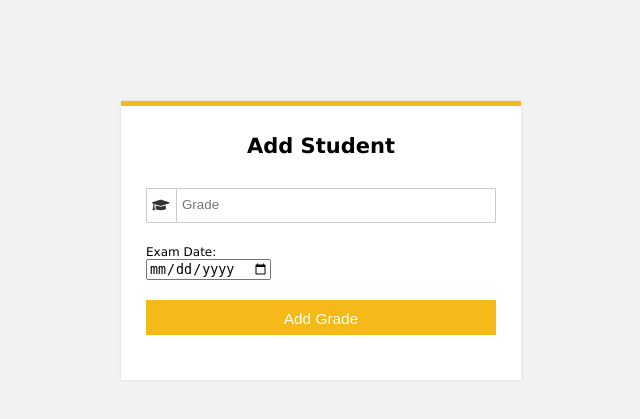
After one commit to Keshav-Thakur-108/llorav1-website, a Node server app: page /2/addGrade in a window 1280 px wide. The commit adds this page. Shown: the top 419 px of the page, without its empty margins (319-959 px from the left). Run offline with Node 20, Linux system fonts and the light colour scheme; some libraries are stand-ins or nearby versions.

Commit message:
Add grades and addGrades route

```diff
--- a/index.js
+++ b/index.js
@@ -9,6 +9,7 @@ app.use(express.json())
 app.use(express.static("public"))
 app.use(require('./routes'))
 app.set('view engine', 'pug')
+app.locals.moment = require('moment')
 
 mongoose.connect(config.mongoURI, {
     useNewUrlParser: true,
--- a/package.json
+++ b/package.json
@@ -10,6 +10,7 @@
   "license": "ISC",
   "dependencies": {
     "express": "^4.17.1",
+    "moment": "^2.29.1",
     "mongoose": "^5.13.1",
     "pug": "^3.0.2"
   }
--- a/public/stylesheets/addStudent.css
+++ b/public/stylesheets/addStudent.css
@@ -250,6 +250,7 @@ body {
   border-color: #000;
   outline: none;
 }
+
 .select_arrow {
   position: absolute;
   top: calc(50% - 4px);
--- a/public/stylesheets/index.css
+++ b/public/stylesheets/index.css
@@ -53,7 +53,7 @@
 
 .rwd-table th,
 .rwd-table td {
-  text-align: left;
+  text-align: center;
 }
 
 .rwd-table {
--- a/routes/index.js
+++ b/routes/index.js
@@ -2,6 +2,7 @@ const express = require('express')
 const router = express.Router()
 const path = require('path')
 const Student = require('../models/student')
+const Grade = require('../models/grade')
 
 router.get('/', (req, res) => {
     Student.find({}, (err, students) => {
@@ -17,8 +18,50 @@ router.get('/', (req, res) => {
 
 })
 
+router.get('/:id/grades', (req, res) => {
+    Student.findById(req.params.id).populate("grades").exec((err, foundStudent) => {
+        if(err)
+        console.log(err)
+        else
+        {
+            console.log(foundStudent.grades)
+            res.render('grades', {grades: foundStudent.grades, id: req.params.id})
+        }
+
+    })
+
+})
+
 router.get('/addStudent', (req, res) => {
     res.render('addStudent')
+})
+
+router.get('/:id/addGrade', (req,res) => {
+    res.render('addGrade', {id: req.params.id})
+})
+
+router.post('/:id/addGrade', (req, res) => {
+    Student.findById(req.params.id, (err, foundStudent) => {
+        if(err)
+        console.log(err)
+        else
+        {
+            console.log(foundStudent)
+            Grade.create({examDate: req.body.examDate, grade: req.body.grade}, (err, newGrade) => {
+            if(err)
+            console.log(err)
+            else
+            {
+                newGrade.studentID = req.params.id
+                newGrade.save()
+                foundStudent.grades.push(newGrade)
+                foundStudent.save()
+                res.redirect("/" + req.params.id + "/grades")
+            }
+        })
+        }
+
+    })
 })
 
 router.post('/addStudent', (req, res) => {
--- /dev/null
+++ b/views/addGrade.pug
@@ -0,0 +1,26 @@
+doctype html
+html(lang='en')
+  head
+    meta(charset='UTF-8')
+    meta(http-equiv='X-UA-Compatible' content='IE=edge')
+    meta(name='viewport' content='width=device-width, initial-scale=1.0')
+    script(src='https://cdnjs.cloudflare.com/ajax/libs/font-awesome/5.15.3/js/all.min.js' integrity='sha512-RXf+QSDCUQs5uwRKaDoXt55jygZZm2V++WUZduaU/Ui/9EGp3f/2KZVahFZBKGH0s774sd3HmrhUy+SgOFQLVQ==' crossorigin='anonymous' referrerpolicy='no-referrer')
+    link(rel='stylesheet' href='/stylesheets/addStudent.css')
+    title Document
+  body
+    div(class='form_wrapper')
+      div(class='form_container')
+        div(class='title_container')
+          h2 Add Student
+        .row.clearfix
+          div
+            form(action=`/${id}/addGrade` method='POST')
+              div(class='input_field')
+                span
+                  i.fas.fa-graduation-cap(aria-hidden='true')
+                input(type='text' name='grade' placeholder='Grade' required)
+              div(class='input_field')
+                label(for='examDate') Exam Date:
+                br
+                input(type='date' name='examDate' required)
+              input.button(type='submit' value='Add Grade')
```
Also changed, not shown: models/grade.js (+6 -2 lines), views/grades.pug (added, +27 -0 lines), 1 other file.
